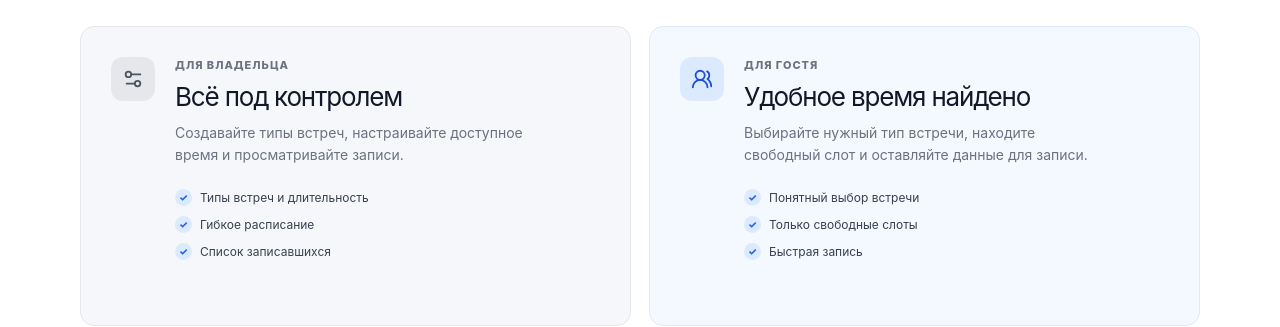
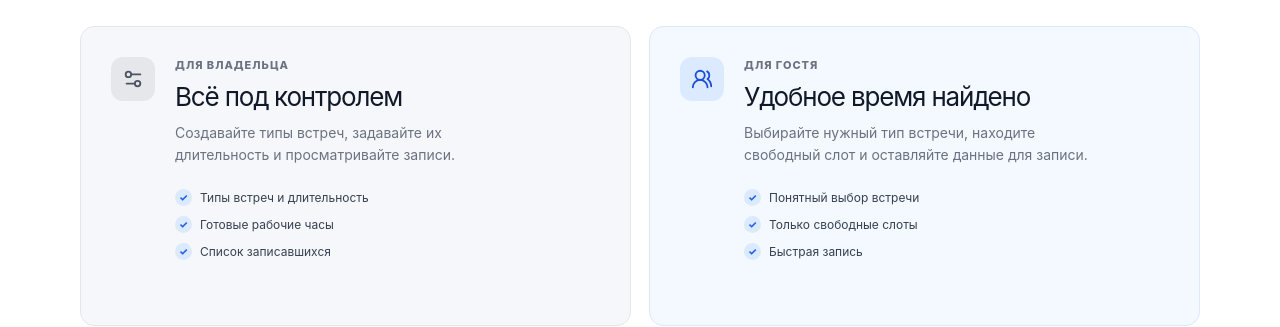
Before and after one commit to ArtemMalafeev/ai-for-developers-project-386, a Vue app in the folder apps/web/: page / in a window 1280 px wide. Shown: the part 1060-1387 px from the top of the page. Built offline with nearby package versions, Linux system fonts and the light colour scheme.

Commit message:
fix(apps-web): уточнить описание рабочего графика (#12)

```diff
--- a/apps/web/src/views/HomeView.vue
+++ b/apps/web/src/views/HomeView.vue
@@ -70,12 +70,12 @@ import { RouterLink } from 'vue-router'
             <div class="role-card-content">
               <p class="role-label">Для владельца</p>
               <h3>Всё под контролем</h3>
-              <p>Создавайте типы встреч, настраивайте доступное время и просматривайте записи.</p>
+              <p>Создавайте типы встреч, задавайте их длительность и просматривайте записи.</p>
               <ul class="role-list">
                 <li>
                   <span class="list-marker" aria-hidden="true">✓</span>Типы встреч и длительность
                 </li>
-                <li><span class="list-marker" aria-hidden="true">✓</span>Гибкое расписание</li>
+                <li><span class="list-marker" aria-hidden="true">✓</span>Готовые рабочие часы</li>
                 <li><span class="list-marker" aria-hidden="true">✓</span>Список записавшихся</li>
               </ul>
             </div>
```
Also changed, not shown: 1 other file (tests, documents, lock files or other folders).
